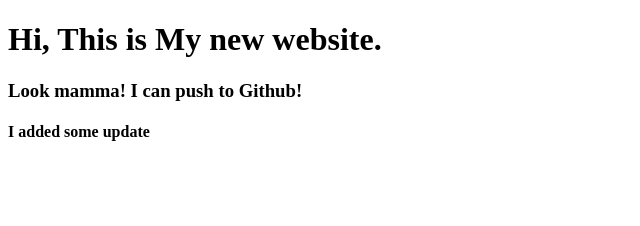
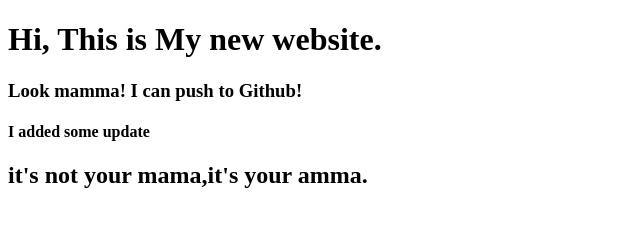
Before and after one commit to nurmohon/my-first-website, a plain HTML site: page index.html in a window 1280 px wide. Shown: the whole page, without its empty margins (0-640 px from the left). Drawn offline with Linux system fonts and the light colour scheme.

Commit message:
Update index.html

```diff
--- a/index.html
+++ b/index.html
@@ -12,6 +12,7 @@
     <h1>Hi, This is My new website.</h1>
     <h3> Look mamma! I can push to Github!</h3>
     <h4> I added some update</h4>
+    <h2> it's not your mama,it's your amma.</h2>
 </body>
 
 </html>
```
